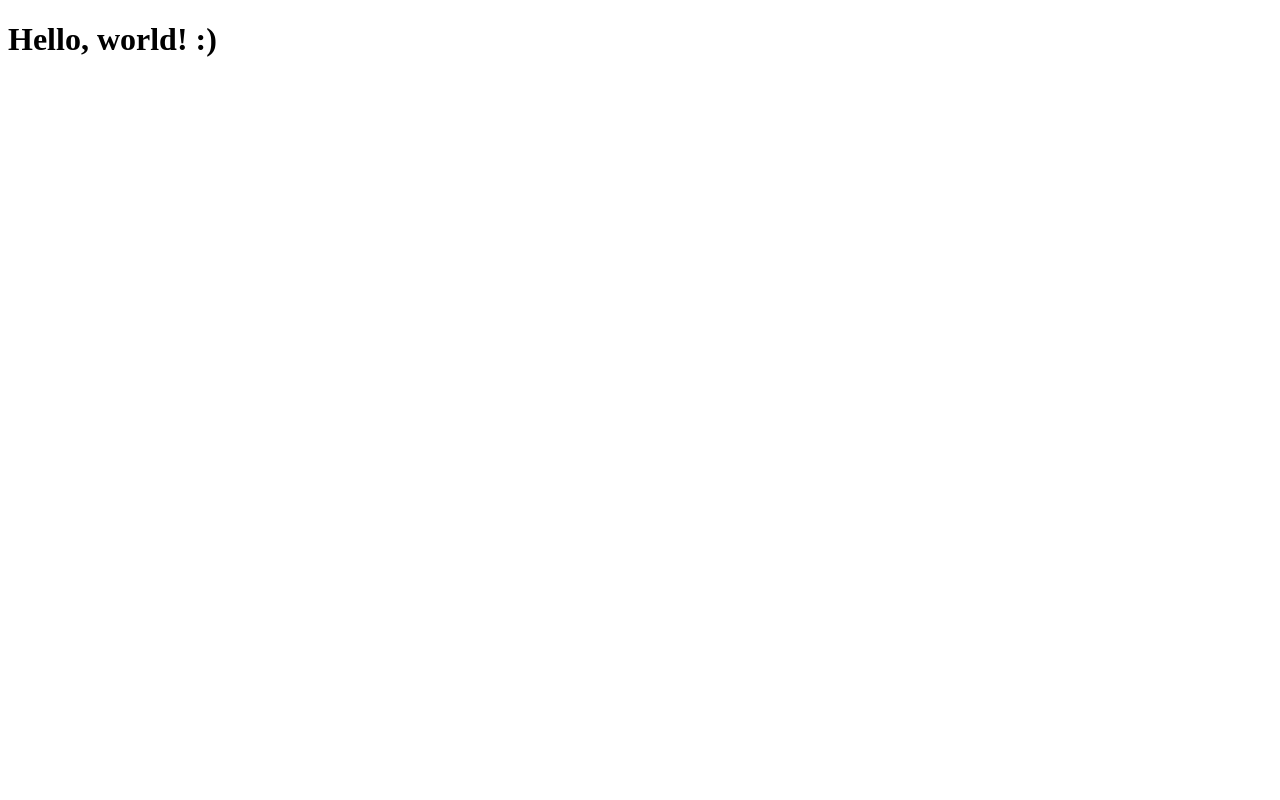
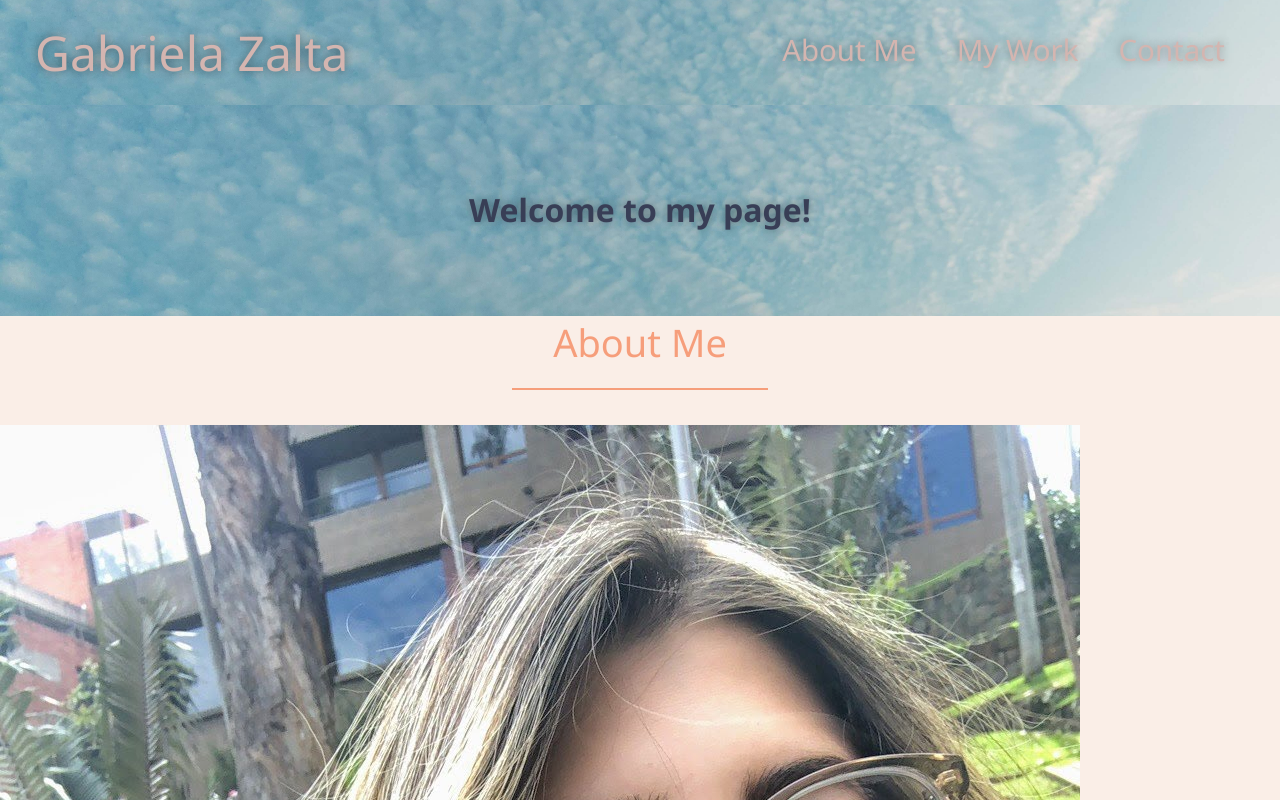
Before and after one commit to gabrielazalta/gabrielazalta.github.io, a plain HTML site: page index.html in a window 1280 px wide. Shown: the top 800 px of the page. Drawn offline with Linux system fonts and the light colour scheme.

Commit message:
added header

```diff
--- /dev/null
+++ b/assets/css/style.css
@@ -0,0 +1,106 @@
+* {
+    margin: 0;
+    padding: 0;
+    box-sizing: border-box;
+}
+:root {
+    --body:#383e56;
+    --title:#f69e7b;
+    --subtitle: #d4b5b0;
+    --other: #eedad1;
+
+}
+body {
+    color: var(--body);
+    font-family: 'Segoe UI', Tahoma, Geneva, Verdana, sans-serif;
+    background: #faeee7;
+}
+/* header */
+header{
+    padding: 20px 35px;
+    background-color: var(--body);
+    display: flex;
+    justify-content: space-between;
+    flex-wrap: wrap;
+    position: -webkit-sticky;
+    position: sticky;
+    top: 0;
+    background-image: url("../images/background-1.jpg");
+    background-size: cover;
+    background-position: 80%;
+    background-attachment: fixed;
+    z-index: 9999;
+}
+header h1{
+    font-weight: normal;
+    font-size: 48px;
+    color:var(--subtitle);
+    margin: 0;
+    text-shadow: 0 0 10px rgba(0, 0, 0, 0.45);
+}
+header a{
+    text-decoration: none;
+    color:var(--subtitle);
+}
+header nav{
+    margin: 10px 0;
+}
+header nav ul {
+    display: flex;
+    flex-wrap: wrap;
+    justify-content: space-between;
+    align-items: flex-end;
+    list-style: none;
+}
+header nav ul li a{
+    padding: 20px 20px;
+    font-weight: normal;
+    font-size: 2.30vw;
+    text-shadow: 0 0 10px rgba(0, 0, 0, 0.35);
+}
+header nav ul li a:hover {
+    background:  var(--subtitle);
+    color:var(--other);
+    border-radius: 50px;
+    text-shadow: none;
+}
+
+/* footer */
+
+/* hero */
+.hero {
+    background-image: url("../images/background-1.jpg");
+    background-size: cover;
+    background-position: 80%;
+    display: flex;
+    justify-content: center;
+    flex-wrap: wrap;
+    align-items: flex-start;
+    background-attachment: fixed;
+    width: 100%;
+}
+.hero-sub {
+    width: 35%;
+    margin: 5.5%;
+    line-height: 2.2;
+}
+.hero-sub h2 {
+    font-style: lighter;
+    font-size: 32px;
+    color:  var(--body);
+    text-shadow: 0 0 10px rgba(0, 0, 0, 0.35);
+    float: center;
+    text-align: center;
+}
+
+
+.title {
+    font-size: 38px;
+    font-weight: normal;
+    border-bottom: 2px solid;
+    color:var(--title);
+    padding-bottom: 20px;
+    text-align: center;
+    margin: 0 auto 35px auto;
+    width: 20%;
+}
--- a/index.html
+++ b/index.html
@@ -3,9 +3,85 @@
 <head>
     <meta charset="UTF-8">
     <meta name="viewport" content="width=device-width, initial-scale=1.0">
-    <title>Document</title>
+    <link rel="stylesheet" href="./assets/css/style.css"/>
+    <title>Gabriela Zalta</title>
 </head>
+
 <body>
-    <h1>Hello, world! :)</h1>
+
+<!--navigation-->
+    <header>
+        <h1>
+            <a href="/">Gabriela Zalta</a>
+        </h1>
+        <nav>
+            <ul>
+                <li>
+                    <a href="#about-me">About Me</a>
+                </li>
+                <li>
+                    <a href="#my-work">My Work</a>
+                </li>
+                <li>
+                    <a href="#lets-connect">Contact</a>
+                </li>
+            </ul>
+        </nav>
+    </header>
+
+<!-- hero/jumbatron-->
+<section class="hero">
+    <div class="hero-sub">
+        <h2>Welcome to my page!</h2>
+    </div>
+</section>
+
+<!--"about me" section-->
+<section id="about-me" class="me">
+    <div class="subtitle">
+    <h2 class="title">
+         About Me
+    </h2>
+    </div>
+    <div class="profile-img">
+        <img src="/assets/images/profile.jpg" alt="Me">
+    <p>
+        Hello! My name is Gabriela and I am from Colombia :)
+    </p>
+    </div>
+</section>
+
+<!--" my work" section-->
+<section id="my-work" class="work">
+    <div class="subtitle">
+    <h2 class="title">
+        My Work
+    </h2>
+
+<!--"let's connect" section-->
+<section id="lets-connect" class="connect">
+    <div class="subritle">
+    <h2 class="title">
+        Let's Get Conected!
+    </h2>
+    </div>
+
+<div class="contact-info">
+
+    <ul>
+        <a href="#">gzalta96@gmail.com</a>
+        <a>(786)780-6948</a>
+        <a href="https://github.com/gabrielazalta">GitHub</a></li>
+        <a href="https://www.linkedin.com/in/gabriela-zalta/">LinkedIn</a>
+    </ul>
+
+ </div>
+</section>
+
+ <!--footer-->
+ <footer>
+    <h2>Made with ❤️ by Gabriela Zalta.</h2>
+</footer>
+
 </body>
 </html>
```
Also changed, not shown: assets/images/background-1.jpg (added), assets/images/background-4.jpg (added), assets/images/background-7.jpg (added), assets/images/profile.jpg (added), 2 other files.
